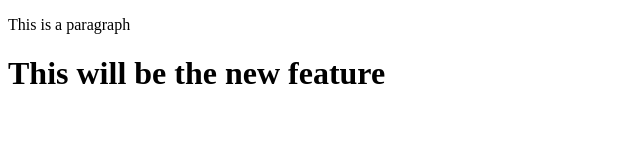
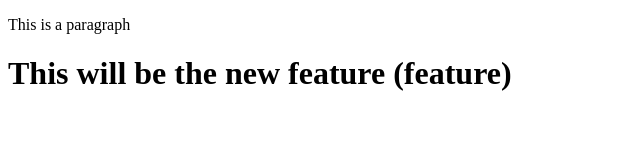
Before and after one commit to bhujelupesh/localrepo, a plain HTML site: page index.html in a window 1280 px wide. Shown: the whole page, without its empty margins (0-640 px from the left). Drawn offline with Linux system fonts and the light colour scheme.

Commit message:
feature bracket

```diff
--- a/index.html
+++ b/index.html
@@ -7,6 +7,6 @@
 </head>
 <body>
     <p>This is a paragraph</p>
-    <h1>This will be the new feature</h1>
+    <h1>This will be the new feature (feature)</h1>
 </body>
 </html>
```
